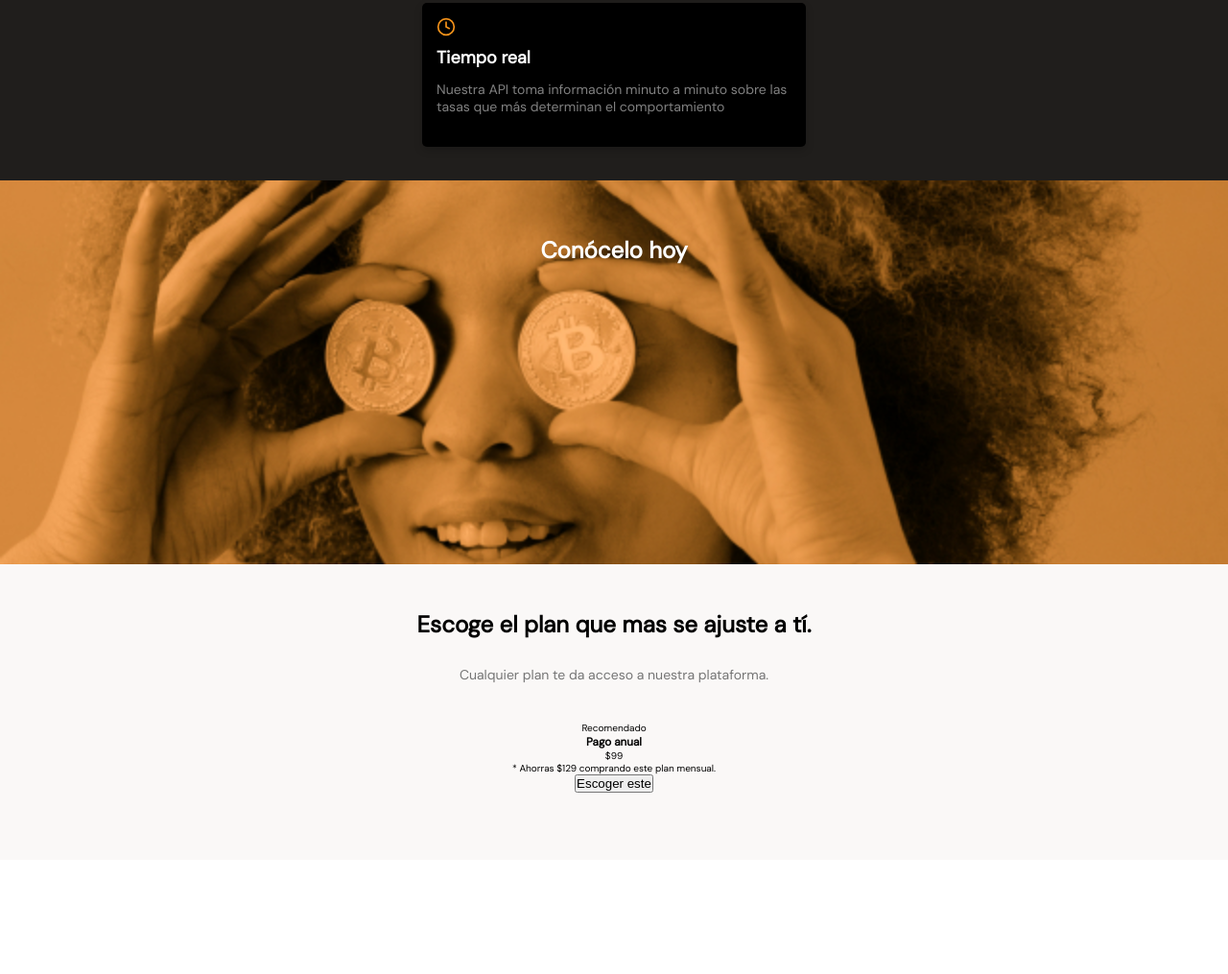
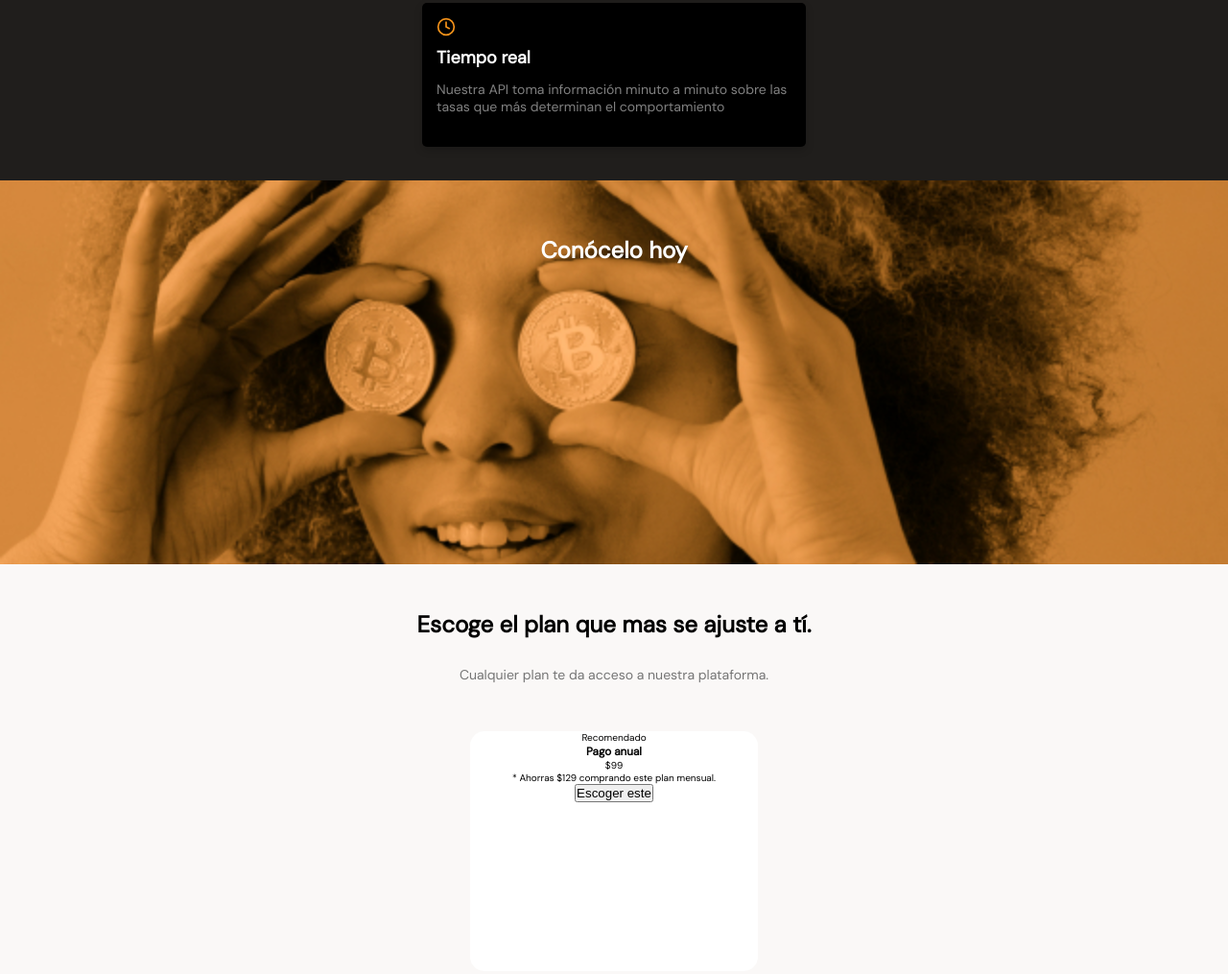
Before and after one commit to johanqnms/ccs-responsive, a plain HTML site: page index.html in a window 1280 px wide. Shown: the part 1287-2302 px from the top of the page at 96% size. Before the commit the page ends 2183 px from the top, so only its background shows below. Drawn offline with Linux system fonts and the light colour scheme.

Commit message:
Aplicando estilos a las tarjetas de la sección de planes

```diff
--- a/index.html
+++ b/index.html
@@ -96,12 +96,12 @@
         </div>
         <section class="plans-container--slider">
           <article class="plans-container--card">
-            <p>Recomendado</p>
-            <div>
-              <h3>Pago anual</h3>
-              <p><span>$</span>99</p>
-              <p>* Ahorras $129 comprando este plan mensual.</p>
-              <button>Escoger este<span></span></button>
+            <p class="recommended">Recomendado</p>
+            <div class="plan-info-container">
+              <h3 class="plan-card--title">Pago anual</h3>
+              <p class="plan-card--price"><span>$</span>99</p>
+              <p class="plan-card--saving">* Ahorras $129 comprando este plan mensual.</p>
+              <button class="plan-card--calltoaction">Escoger este<span></span></button>
             </div>
           </article>
         </section>
--- a/styles.css
+++ b/styles.css
@@ -376,3 +376,15 @@ main {
 	line-height: 1.8rem;
 	color: #757575;
 }
+
+.plans-container--card {
+	position: relative;
+	width: 70%;
+	min-width: 230px;
+	max-width: 300px;
+	height: 250px;
+	margin: 50px auto 0;
+	padding: 0 15px;
+	background-color: var(--just-white);
+	border-radius: 15px;
+}
```
